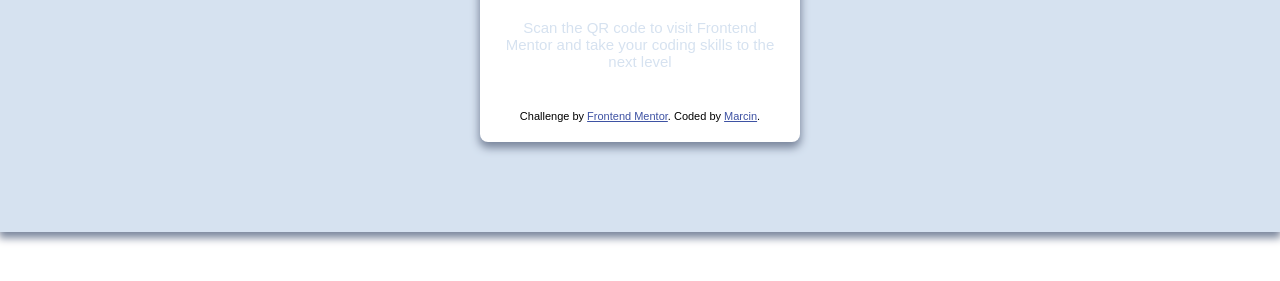
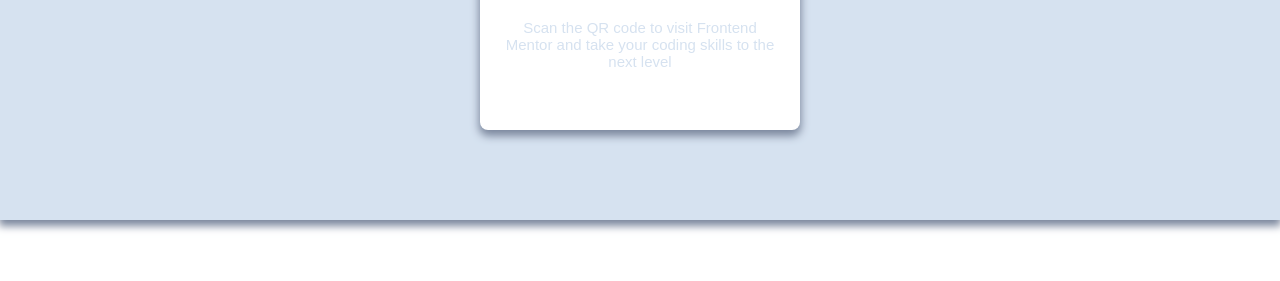
Before and after one commit to MarcinWrembel/qr-code-component-main, a plain HTML site: page index.html in a window 1280 px wide. Shown: the part 553-834 px from the top of the page. Drawn offline with Linux system fonts and the light colour scheme.

Commit message:
small adjustments

```diff
--- a/index.html
+++ b/index.html
@@ -25,10 +25,10 @@
       <figcaption class="image-container__description">
       <h1 class="image-container__header"> Improve your front-end skills by building projects</h1>
       <p class="image-container__text">Scan the QR code to visit Frontend Mentor and take your coding skills to the next level</p>
-        <div class="image-container__footer">
+        <!-- <div class="image-container__footer">
           Challenge by <a class="image-container__link" href="https://www.frontendmentor.io?ref=challenge" target="_blank">Frontend Mentor</a>.
           Coded by <a class="image-container__link" href="#">Marcin</a>.
-        </div>
+        </div> -->
       </figcaption>
     </figure>
   </main>
```
